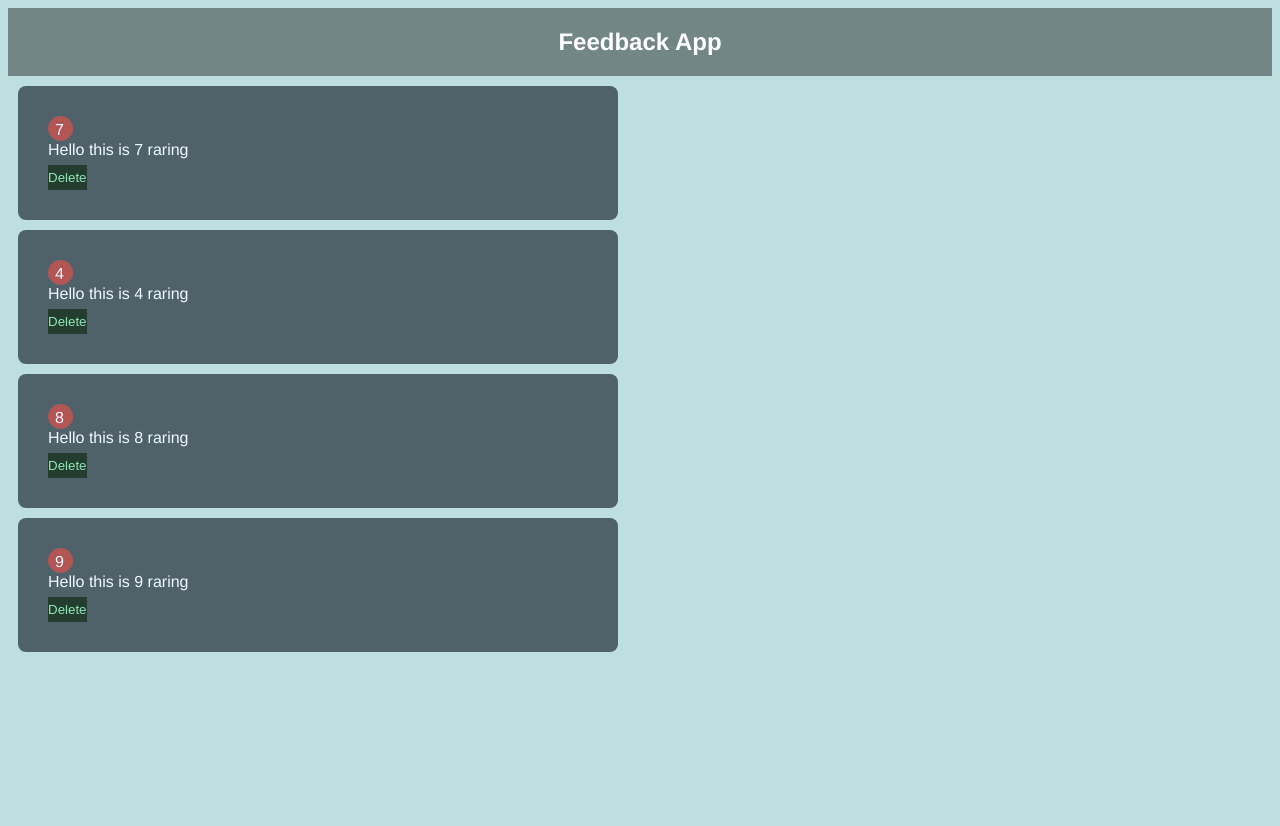
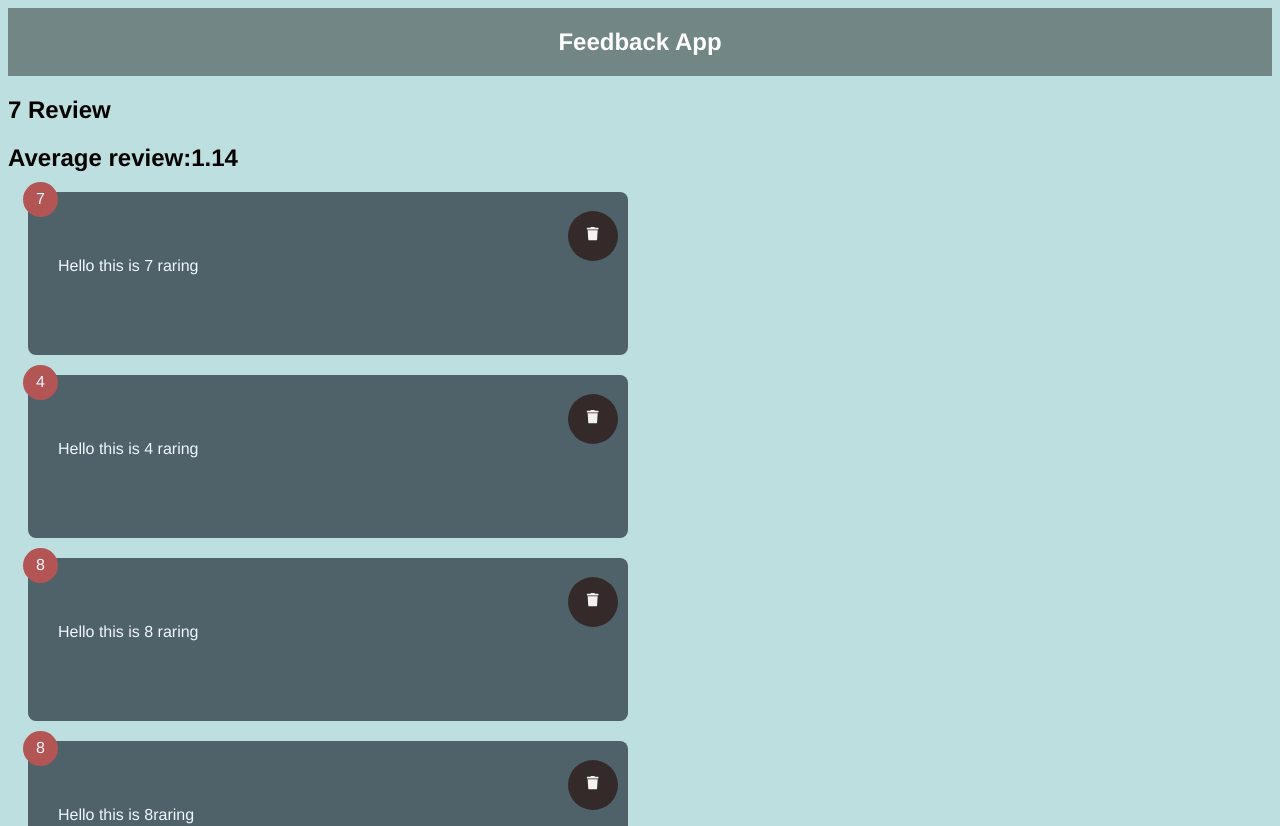
Before and after one commit to BishalS422/Feedback-App, a React (Create React App) app: page / in a window 1280 px wide. Shown: the top 826 px of the page. Before the commit the page ends 800 px from the top, so only its background shows below. Built offline with nearby package versions, Linux system fonts and the light colour scheme.

Commit message:
add average review and total reaview

```diff
--- a/src/App.js
+++ b/src/App.js
@@ -2,6 +2,7 @@ import Header from "./Component/Header";
 import React from "react";
 import { FeedbackData } from "./Data/FeedbackData";
 import FeedbackList from "./Component/FeedbackList";
+import FeedbackStatus from "./Component/FeedbackStatus";
 
 function App() {
   const [feedback, setFeedback] = React.useState(FeedbackData);
@@ -13,6 +14,8 @@ function App() {
   return (
     <>
       <Header />
+      <FeedbackStatus feedback={feedback} />
+
       <FeedbackList feedback={feedback} handleDelete={deleteFeedback} />
     </>
   );
--- a/src/Component/FeedbackIteam.jsx
+++ b/src/Component/FeedbackIteam.jsx
@@ -1,5 +1,6 @@
 import "../StyleSheet/FeedbackIteam.css";
 import Card from "./Shared/Card";
+import { FaTrash } from "react-icons/fa";
 
 function FeedbackIteam({ item, handleDelete }) {
   return (
@@ -8,7 +9,7 @@ function FeedbackIteam({ item, handleDelete }) {
         <div className="num-display">{item.rating} </div>
         <div className="text-display">{item.text}</div>
         <button onClick={() => handleDelete(item.id)} className="delete-btn">
-          Delete
+          <FaTrash />
         </button>
       </Card>
     </>
--- /dev/null
+++ b/src/Component/FeedbackStatus.jsx
@@ -0,0 +1,20 @@
+import React from "react";
+
+function FeedbackStatus({ feedback }) {
+  let sum = 0;
+
+  for (let value of feedback) {
+    sum = value.rating + value.rating;
+  }
+
+  const average = (sum / feedback.length).toPrecision(3);
+
+  return (
+    <div>
+      <h2> {feedback.length} Review</h2>
+      <h2> Average review:{average}</h2>
+    </div>
+  );
+}
+
+export default FeedbackStatus;
--- a/src/Data/FeedbackData.js
+++ b/src/Data/FeedbackData.js
@@ -16,7 +16,22 @@ export const FeedbackData = [
   },
   {
     id: 4,
-    rating: 9,
-    text: "Hello this is 9 raring ",
+    rating: 8,
+    text: "Hello this is 8raring ",
+  },
+  {
+    id: 5,
+    rating: 2,
+    text: "Hello this is 2 raring ",
+  },
+  {
+    id: 6,
+    rating: 6,
+    text: "Hello this is 6 raring ",
+  },
+  {
+    id: 7,
+    rating: 4,
+    text: "Hello this is 4 raring ",
   },
 ];
--- a/src/StyleSheet/Card.css
+++ b/src/StyleSheet/Card.css
@@ -2,24 +2,18 @@
   height: fit-content;
   background: rgb(80, 98, 105);
   color: aliceblue;
+  margin: 20px;
 }
-.rating {
-  font-size: 30px;
-  color: rgb(75, 85, 85);
-}
+
 .num-display {
-  height: 25px;
-  width: 25px;
+  display: flex;
+  position: relative;
+  top: -40px;
+  left: -35px;
+  height: 35px;
+  width: 35px;
   border-radius: 50%;
-  padding-left: 7px;
-  padding-top: 5px;
+  padding-left: 13px;
+  padding-top: 8px;
   background: rgb(180, 85, 85);
 }
-.delete-btn {
-  background: rgb(36, 61, 47);
-  color: rgb(143, 231, 180);
-  height: 25px;
-  padding: 0;
-  border: none;
-  margin-top: 6px;
-}
--- a/src/StyleSheet/FeedbackIteam.css
+++ b/src/StyleSheet/FeedbackIteam.css
@@ -9,7 +9,28 @@
   border-radius: 6px;
   height: min-content;
 }
-.rating {
-  font-size: 30px;
-  color: rgb(75, 85, 85);
+
+.num-display {
+  display: flex;
+  position: relative;
+  top: -40px;
+  left: -35px;
+  height: 35px;
+  width: 35px;
+  border-radius: 50%;
+  padding-left: 13px;
+  padding-top: 8px;
+  background: rgb(180, 85, 85);
 }
+.delete-btn {
+  height: 50px;
+  width: 50px;
+  border-radius: 50%;
+  cursor: pointer;
+  border: none;
+  background: rgb(53, 42, 42);
+  position: relative;
+  top: -64px;
+  left: 510px;
+  color: rgba(250, 246, 246, 0.979);
+}
```
